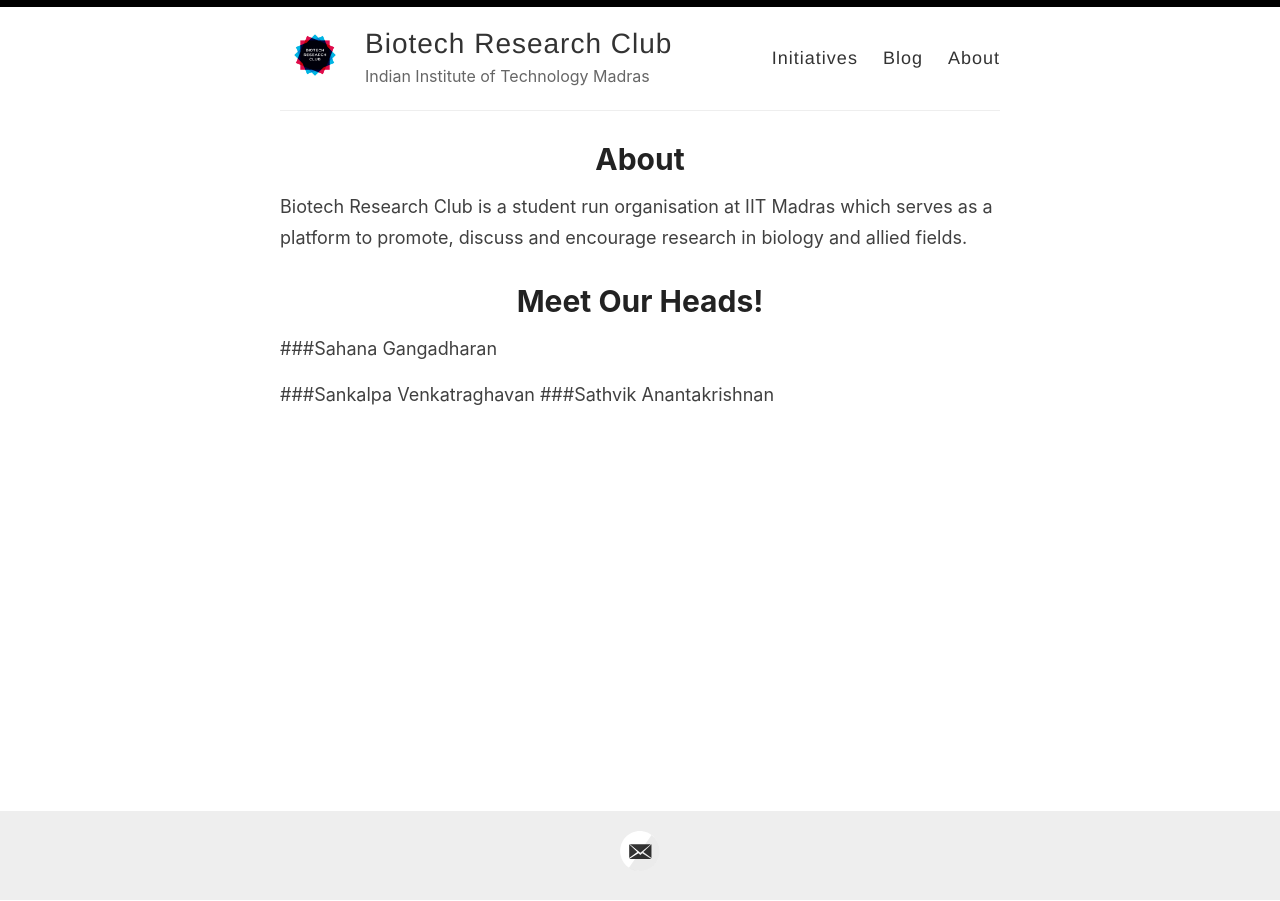
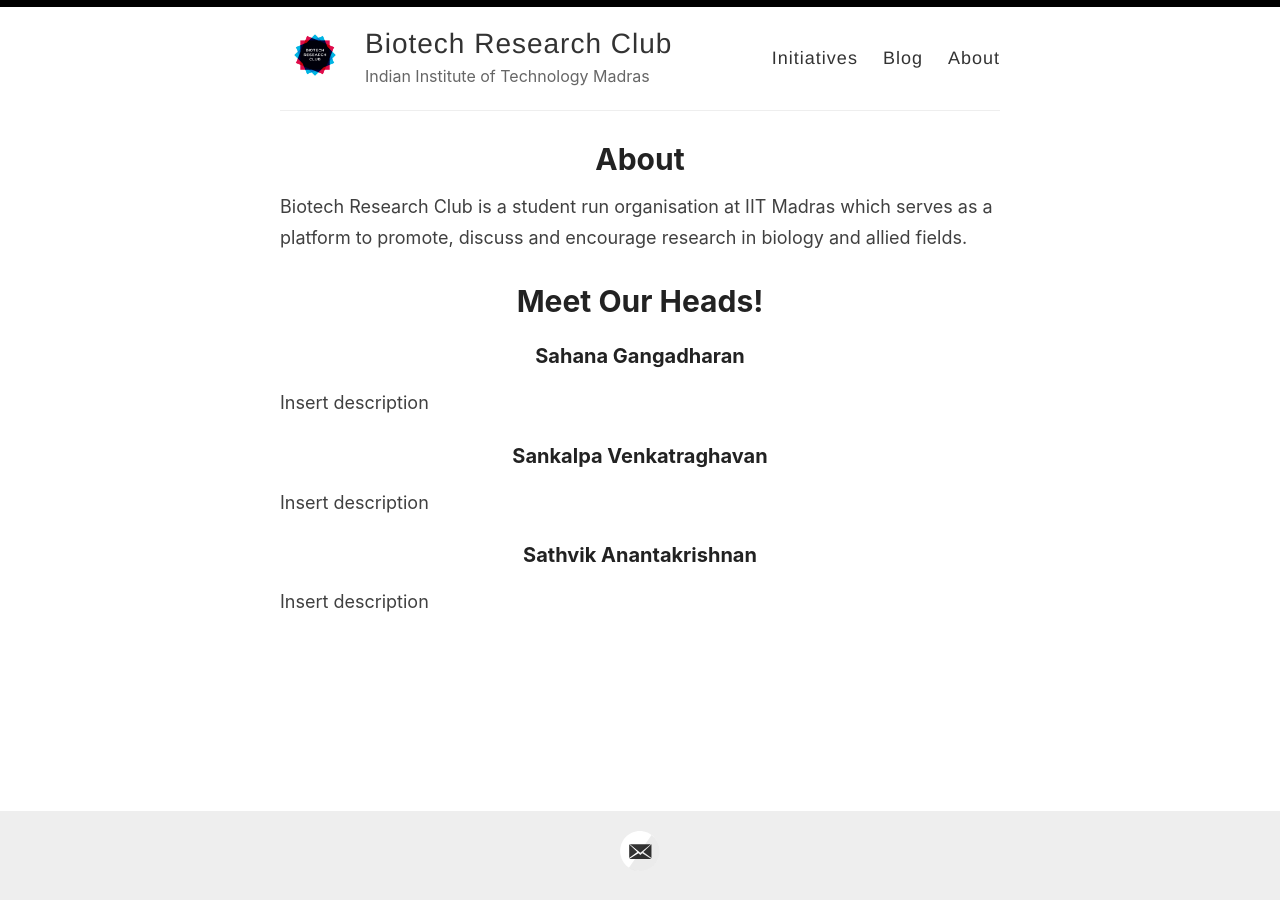
Before and after one commit to nehaswami16/biotechresearchclub, a Jekyll site: the page built from _pages/about.md, in a window 1280 px wide. Built offline with Jekyll 4.4.1, drawn with Linux system fonts in a browser that asks for light colours.

Commit message:
Update about.md

```diff
--- a/_pages/about.md
+++ b/_pages/about.md
@@ -8,9 +8,11 @@
 
 # Meet Our Heads!
 
-###Sahana Gangadharan
-<Insert description>
-###Sankalpa Venkatraghavan
-<Insert description>
-###Sathvik Anantakrishnan
-<Insert description>
+### Sahana Gangadharan
+Insert description <br>
+
+### Sankalpa Venkatraghavan
+Insert description <br>
+
+### Sathvik Anantakrishnan
+Insert description <br>
```
